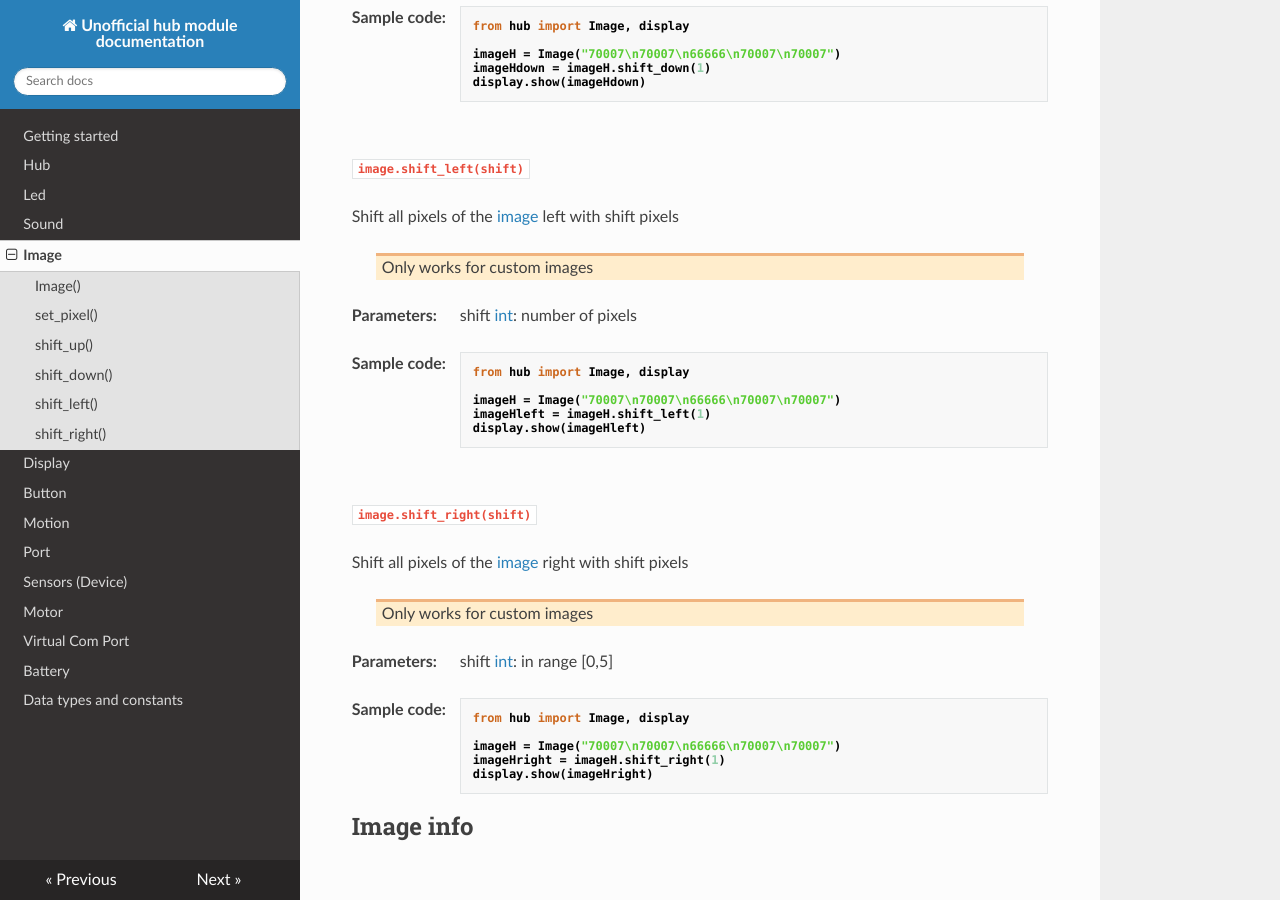
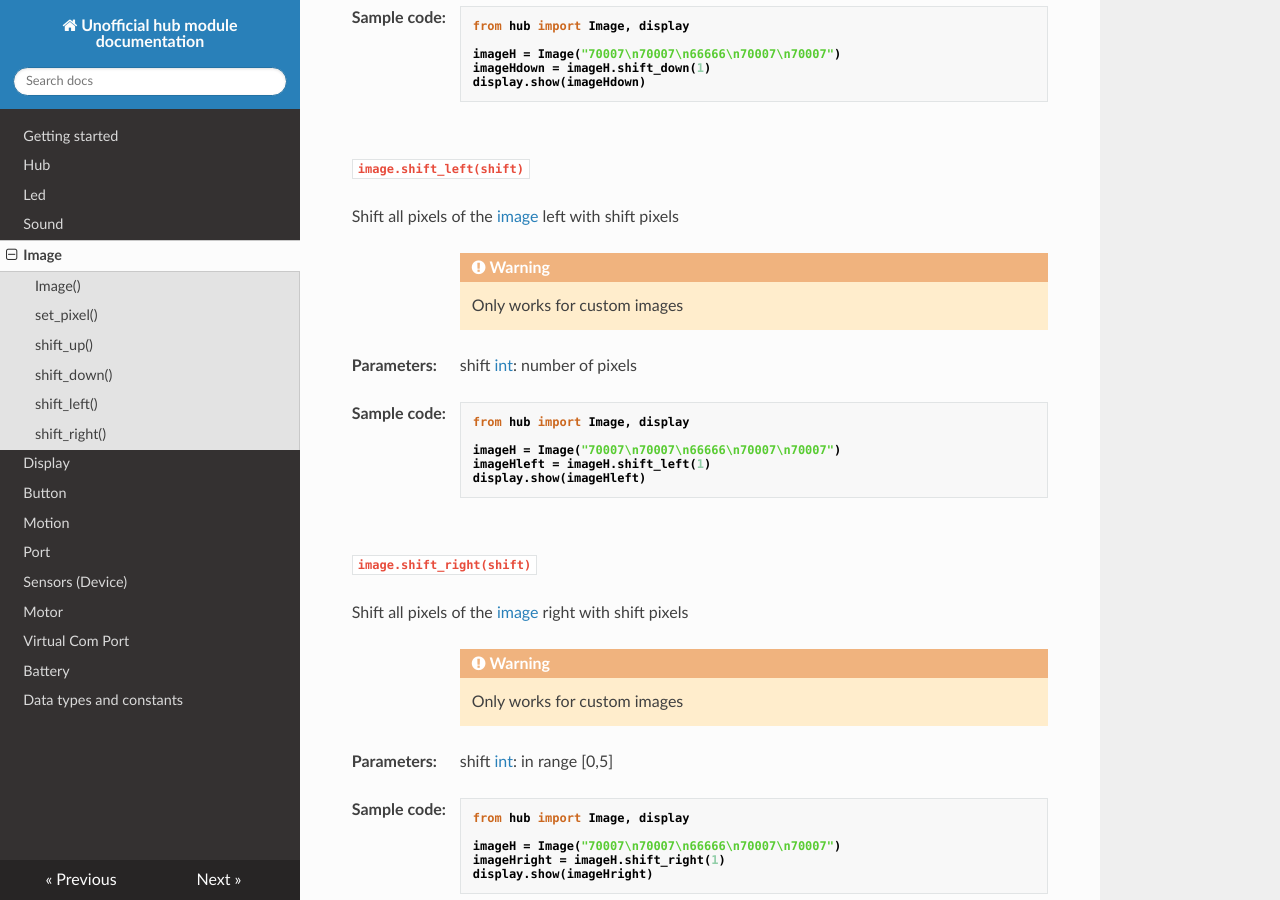
Before and after one commit to NStrijbosch/hub-module-notes, an MkDocs documentation site: the page built from docs/image.md, in a window 1280 px wide and 900 px high, scrolled down 1783 px. Built offline with MkDocs 1.6.1, drawn with Linux system fonts in a browser that asks for light colours; nearby versions of some CDN libraries.

Commit message:
Update image.md

```diff
--- a/docs/image.md
+++ b/docs/image.md
@@ -110,7 +110,8 @@ display.show(imageHdown)
 
 Shift all pixels of the [image](data_types.md#image) left with shift pixels
 
-> Only works for custom images
+!!! warning
+    Only works for custom images
 
 __Parameters:__
 
@@ -131,7 +132,8 @@ display.show(imageHleft)
 
 Shift all pixels of the [image](data_types.md#image) right with shift pixels
 
-> Only works for custom images
+!!! warning
+    Only works for custom images
 
 __Parameters:__
 
```
